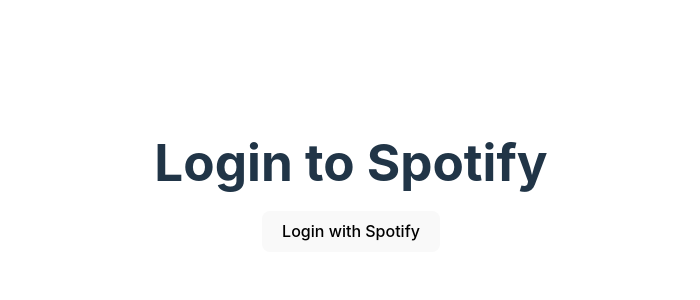
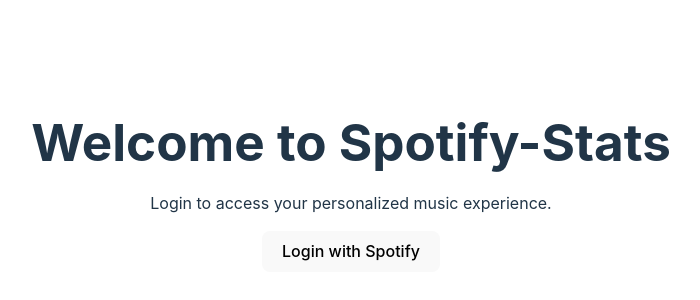
Before and after one commit to 4lPeReZ/spotify-stats, a React (Vite) app: page /login in a window 1280 px wide. Shown: the part 224-524 px from the top of the page, without its empty margins (289-989 px from the left). Built offline with nearby package versions, Linux system fonts and the light colour scheme.

Commit message:
Update login page with new header and message

```diff
--- a/src/pages/LoginPage.jsx
+++ b/src/pages/LoginPage.jsx
@@ -1,11 +1,12 @@
-// src/pages/LoginPage.jsx
 import React from 'react';
 import AuthButton from '../components/AuthButton/AuthButton';
 
+
 const LoginPage = () => {
   return (
-    <div>
-      <h1>Login to Spotify</h1>
+    <div className="login-container">
+      <h1>Welcome to Spotify-Stats</h1>
+      <p>Login to access your personalized music experience.</p>
       <AuthButton />
     </div>
   );
```
